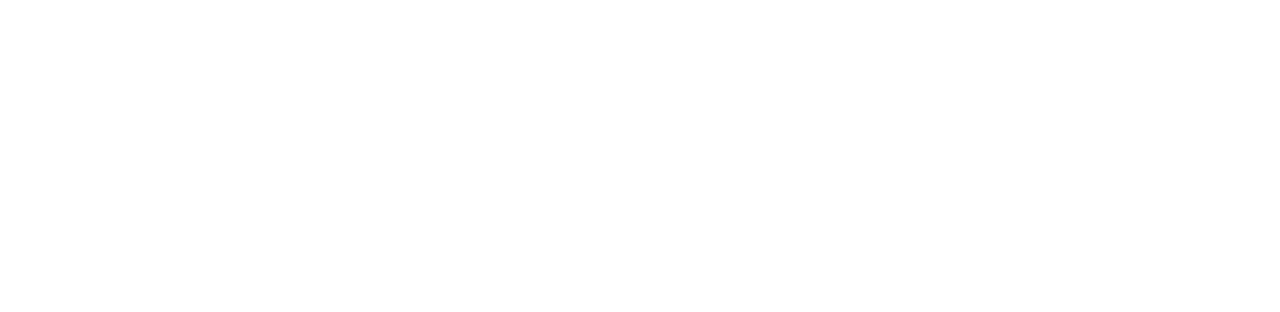
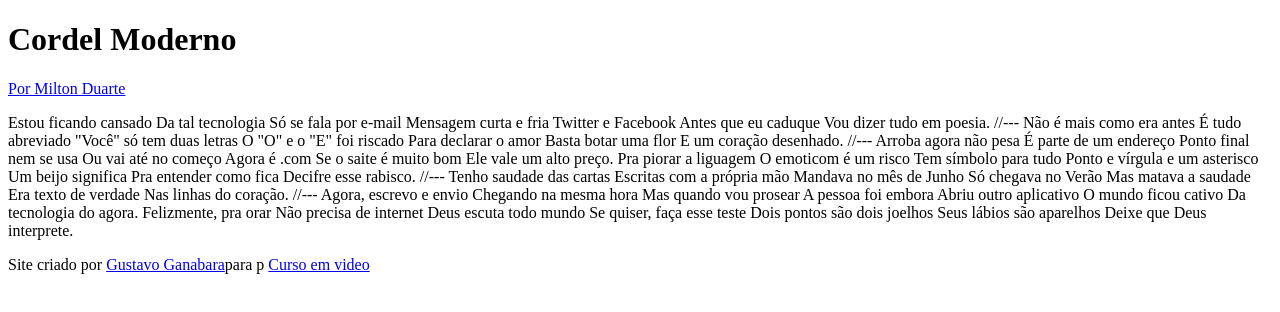
Before and after one commit to RafaelGregorio/Projetos-de-Estudos, a plain HTML site: page Curso HTML e CSS Curso em Vídeo/desafios/des012/index.html in a window 1280 px wide. Drawn offline with Linux system fonts and the light colour scheme.

Commit message:
Atualização desafio 12

```diff
--- a/Curso HTML e CSS Curso em Vídeo/desafios/des012/index.html
+++ b/Curso HTML e CSS Curso em Vídeo/desafios/des012/index.html
@@ -4,9 +4,86 @@
     <meta charset="UTF-8">
     <meta http-equiv="X-UA-Compatible" content="IE=edge">
     <meta name="viewport" content="width=device-width, initial-scale=1.0">
-    <title>Document</title>
+    <title>Cordel Moderno</title>
 </head>
 <body>
+    <header>
+        <h1>
+            Cordel Moderno
+        </h1>
 
+        <p>
+            <a href="https://www.recantodasletras.com.br/poesias/3186743" target="_blank">Por Milton Duarte</a>
+        </p>
+
+    </header>
+
+    Estou ficando cansado
+    Da tal tecnologia
+    Só se fala por e-mail
+    Mensagem curta e fria
+    Twitter e Facebook
+    Antes que eu caduque
+    Vou dizer tudo em poesia.
+
+    //---
+
+    Não é mais como era antes
+    É tudo abreviado
+    "Você" só tem duas letras
+    O "O" e o "E" foi riscado
+    Para declarar o amor
+    Basta botar uma flor
+    E um coração desenhado.
+
+    //---
+
+    Arroba agora não pesa
+    É parte de um endereço
+    Ponto final nem se usa
+    Ou vai até no começo
+    Agora é .com
+    Se o saite é muito bom
+    Ele vale um alto preço.
+
+    Pra piorar a liguagem
+    O emoticom é um risco
+    Tem símbolo para tudo
+    Ponto e vírgula e um asterisco
+    Um beijo significa
+    Pra entender como fica
+    Decifre esse rabisco.
+
+    //---
+
+    Tenho saudade das cartas
+    Escritas com a própria mão
+    Mandava no mês de Junho
+    Só chegava no Verão
+    Mas matava a saudade
+    Era texto de verdade
+    Nas linhas do coração.
+
+    //---
+
+    Agora, escrevo e envio
+    Chegando na mesma hora
+    Mas quando vou prosear
+    A pessoa foi embora
+    Abriu outro aplicativo
+    O mundo ficou cativo
+    Da tecnologia do agora.
+
+    Felizmente, pra orar
+    Não precisa de internet
+    Deus escuta todo mundo
+    Se quiser, faça esse teste
+    Dois pontos são dois joelhos
+    Seus lábios são aparelhos
+    Deixe que Deus interprete.
+
+    <footer>
+        <p>Site criado por <a href="http://gustavoguanabara.github.io" target="_blank">Gustavo Ganabara</a>para p <a href="http://www.cursoemvideo.com" target="_blank">Curso em video</a></p>
+    </footer>
 </body>
 </html>
```
